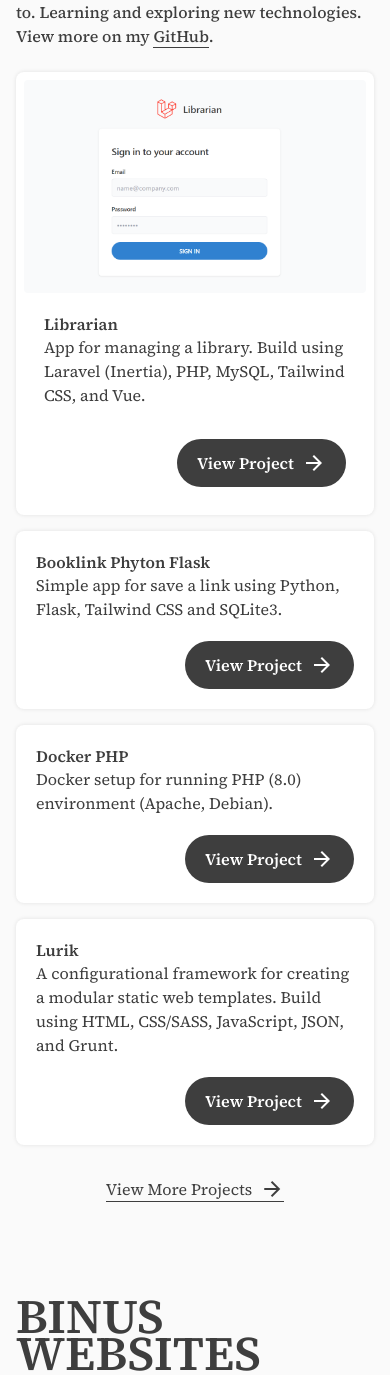
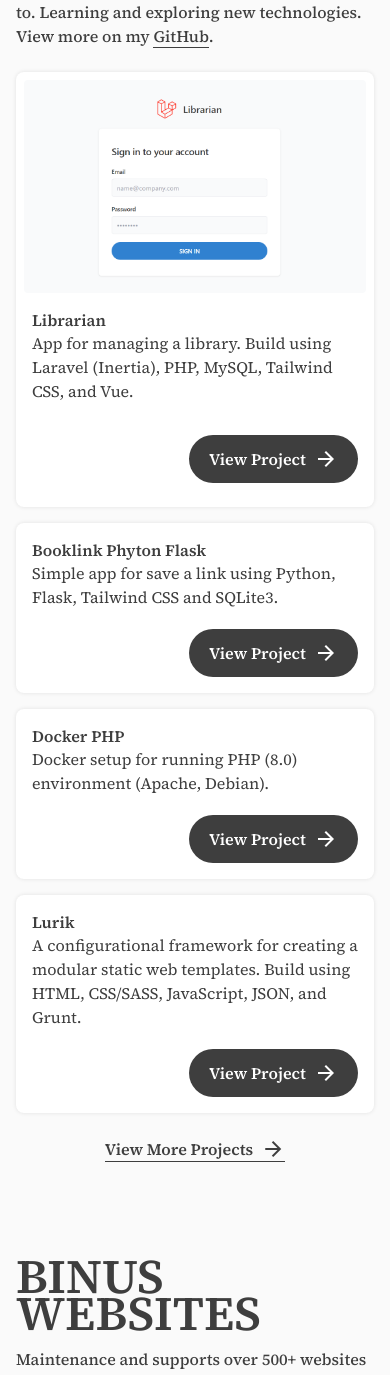
Before and after one commit to fachririyanto/friyanto, a React (Vite) app: page / in a window 390 px wide. Shown: the part 5893-7268 px from the top of the page. Built offline with nearby package versions, Linux system fonts and the light colour scheme.

Commit message:
Update layout

```diff
--- a/src/blocks/OpenSourceProjects/index.tsx
+++ b/src/blocks/OpenSourceProjects/index.tsx
@@ -31,11 +31,11 @@
                                 rounded="rounded"
                                 objectposition="object-left-top"
                             />
-                            <div className="flex-grow p-5">
+                            <div className="flex-grow py-4 px-2 md:p-4">
                                 <h3 className="font-semibold text-base md:text-lg !leading-snug">
                                     { post.title }
                                 </h3>
-                                <p className="">
+                                <p className="leading-normal">
                                     { post.description }
                                 </p>
                                 <p className="mt-8 text-right">
@@ -51,11 +51,11 @@
                         <div className="flex flex-wrap gap-4">
                             { Posts.slice(1).map((post, i) => (
                                 <div key={ i } className="block w-full overflow-hidden bg-white rounded-lg shadow-f-shadow">
-                                    <div className="flex-grow p-5">
+                                    <div className="flex-grow p-4 md:p-5">
                                         <h3 className="font-semibold text-base md:text-lg !leading-snug">
                                             { post.title }
                                         </h3>
-                                        <p className="">
+                                        <p className="leading-normal">
                                             { post.description }
                                         </p>
                                         <p className="mt-5 text-right">
@@ -68,8 +68,8 @@
                                 </div>
                             )) }
                         </div>
-                        <div className="mt-8 md:mt-10 text-center">
-                            <a href="https://github.com/fachririyanto" className="inline-flex gap-2 items-center border-b border-f-black">
+                        <div className="mt-6 md:mt-8 text-center">
+                            <a href="https://github.com/fachririyanto" className="inline-flex gap-2 font-semibold items-center border-b border-f-black">
                                 View More Projects
                                 <span className="material-symbols-outlined">arrow_forward</span>
                             </a>
```
